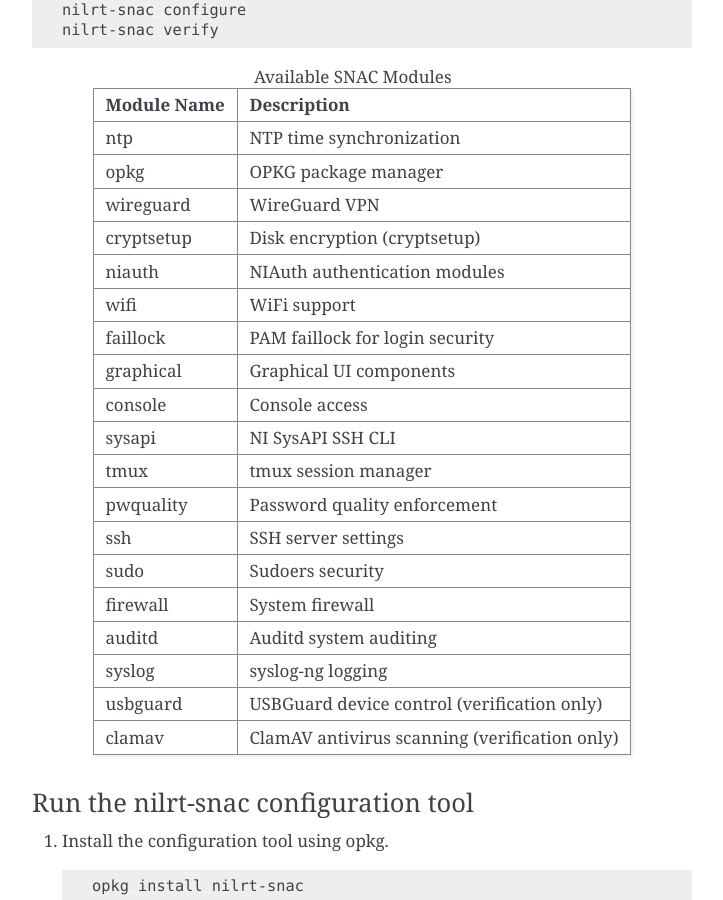
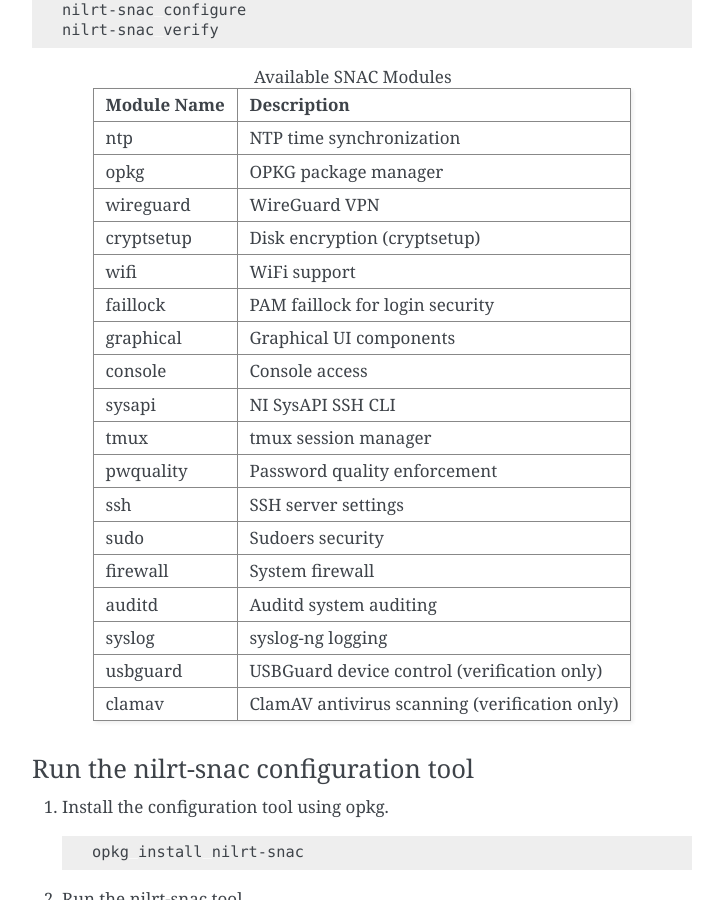
Before and after one commit to ni/nilrt-snac-guide, a Sphinx documentation site: the page built from source/appendix_1.rst, in a window 1280 px wide and 900 px high, scrolled down 8839 px. Shown: the whole window, without its empty margins (388-1111 px from the left). Built offline with Sphinx 7.4.7, drawn with Linux system fonts in a browser that asks for light colours.

Commit message:
appendix_1: remove reference to ni-auth task
The ni-auth configuration task has been removed from the nilrt-snac tool
(as it is no longer necessary). Remove references to its module from
appendix 1.

Signed-off-by: Alex Stewart <alex.stewart@emerson.com>

```diff
--- a/source/appendix_1.rst
+++ b/source/appendix_1.rst
@@ -364,8 +364,6 @@
      - WireGuard VPN
    * - cryptsetup
      - Disk encryption (cryptsetup)
-   * - niauth
-     - NIAuth authentication modules
    * - wifi
      - WiFi support
    * - faillock
```
